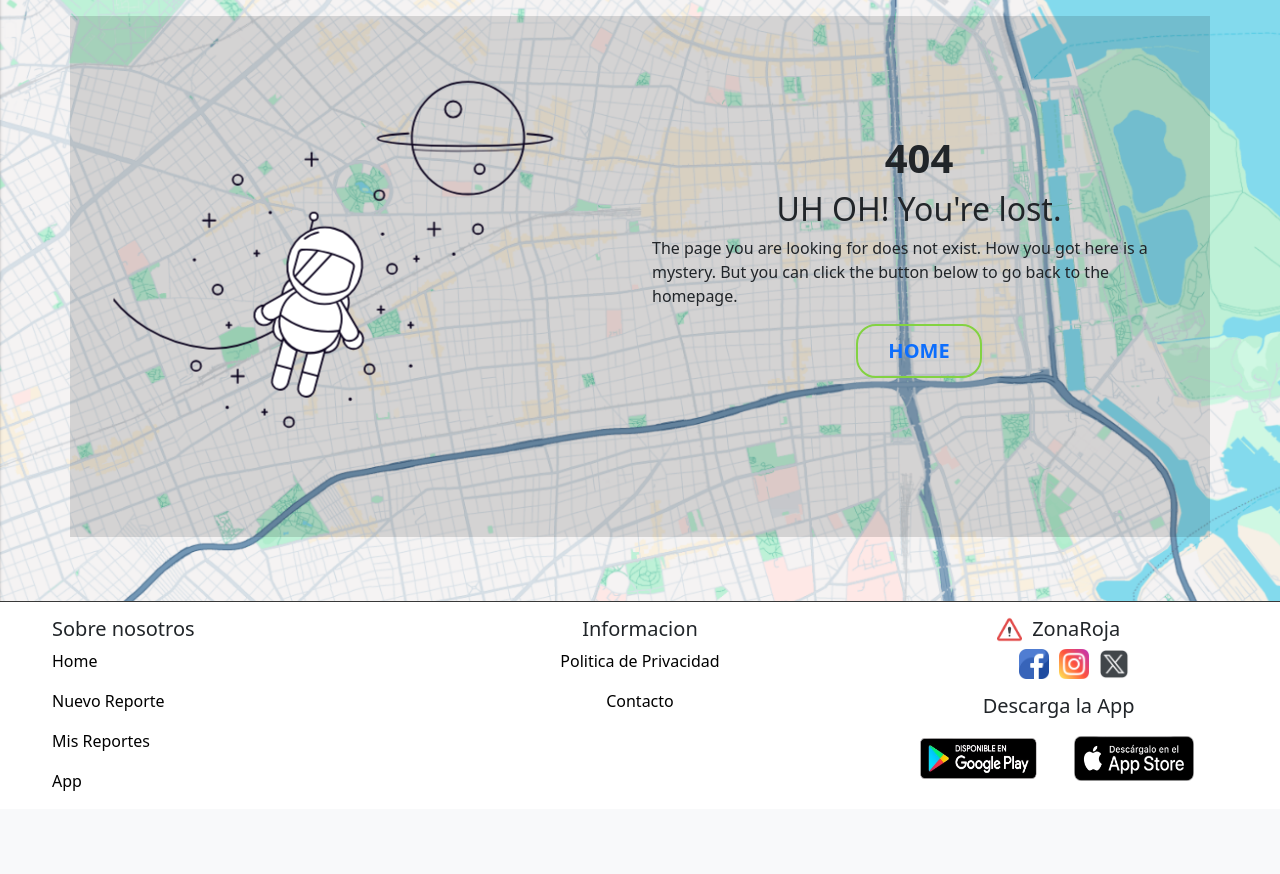
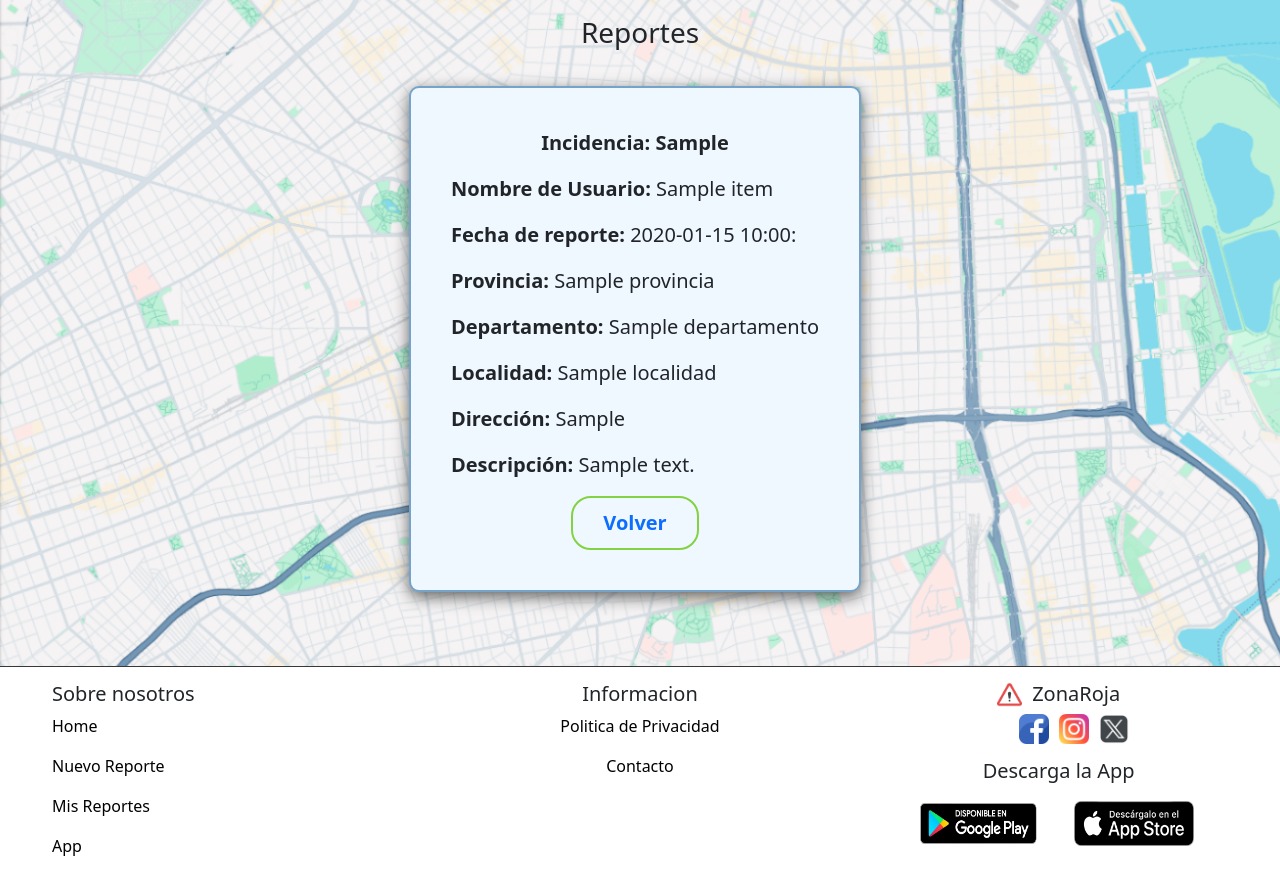
Before and after one commit to leticia-ramirez/nullptr, a Flask app: page /mireportes/1 in a window 1280 px wide. Shown: the part 64-938 px from the top of the page. Before the commit the page ends 855 px from the top, so only its background shows below. Run offline with Flask 3, Linux system fonts and the light colour scheme; a database or web service that is not in the repository returns one stand-in record (values such as "Sample title"); data that the repository does not hold is empty; some libraries are stand-ins or nearby versions.

Commit message:
agrego animaciones en la parte de mis reportes y modifico las animaciones de los errores

```diff
--- a/front/app.py
+++ b/front/app.py
@@ -175,6 +175,18 @@ def mreporte_id(id): #endpoint para mostrar todos los reportes
 
     return render_template("masinformacion.html", datos = datos_reporte)
 
+@app.route("/mireportes/<id>")
+def mreporte_info(id): #endpoint para mostrar todos los reportes
+    try:
+        response = requests.get(API_URL+'reportes/id/'+str(id))
+        response.raise_for_status()
+        datos_reporte = response.json()
+    except requests.exceptions.RequestException as e:
+        print(f"Error fetching data: {e}")
+        datos_reporte = []
+
+    return render_template("reportes-masinfo.html", datos = datos_reporte)
+
 @app.route("/download")
 def download():
     return render_template("/download.html")
--- a/front/static/css/style.css
+++ b/front/static/css/style.css
@@ -124,6 +124,11 @@ section .grids .hijo{
     word-wrap:break-word;
     box-shadow: 0px 5px 16px 0px rgba(50,50,50,0.75);
     cursor: pointer;
+}
+
+section .grids .hijo:hover{
+    filter: drop-shadow(1px 1px 20px rgb(207, 188, 16));
+
 }
 
 section .grids .hijo img{
@@ -302,6 +307,11 @@ section .grids .hijo img{
 
 .section-app #content_jumbotron {
     padding-left: 5%;
+    box-shadow: 0px 5px 16px 0px rgba(50,50,50,0.75);
+}
+
+.img{
+    cursor: pointer;
 }
 
 .sectionFAQ{
@@ -1084,27 +1094,38 @@ legend {
     font-size: 16px;
 }
 
-#img-planet{
+#error-img:hover{
+    animation: gradiente-error 2s infinite;
+}
+
+@keyframes gradiente-error {
+    0% {
+      background: linear-gradient(to right, rgba(255, 0, 0, 0.486), rgb(255, 0, 0));
+    }
+    100% {
+        background: linear-gradient(to left, rgba(255, 0, 0, 0.486), rgb(255, 0, 0));
+    }
+  }
+
+#img-planet:hover{
     animation-name: up-down;
     animation-iteration-count: infinite;
     animation-timing-function: ease;
     animation-direction: normal;
     animation-delay: 0s;
-    animation-duration: 5s;
+    animation-duration: 1.5s;
 }
 
 @keyframes up-down{
     0%{
-        transform: scale(1.2);
-    }
-    50%{
-
-        transform: scale(0.9);
+        transform: rotate(0deg);
     }
 
     100%{
-        transform: scale(1.2);
+        transform: rotate(-360deg);
+
     }
+
 }
 /* Añadido al final de tu style.css */
 .mapa-wrapper {
--- a/front/templates/MisReportes.html
+++ b/front/templates/MisReportes.html
@@ -33,7 +33,7 @@
 </section>
 <script>
     function redireccion(id){
-        const url= "{{url_for('mreporte_id', id = '')}}" + id;
+        const url= "{{url_for('mreporte_info', id = '')}}" + id;
         console.log(url)
         window.location.href=url;
     }
--- a/front/templates/base.html
+++ b/front/templates/base.html
@@ -87,22 +87,22 @@
 
                 <div class="contenedordos">
                     <div>
-                        <img src="{{url_for('static', filename = 'img/facebook.png')}}" alt="icono de facebook" height="30" width="30">
+                        <img src="{{url_for('static', filename = 'img/facebook.png')}}" alt="icono de facebook" height="30" width="30" class="img">
                     </div>
                     <div>
-                        <img src="{{url_for('static', filename = 'img/instagram.png')}}" alt="icono de instagram" height="30" width="30">
+                        <img src="{{url_for('static', filename = 'img/instagram.png')}}" alt="icono de instagram" height="30" width="30" class="img">
                     </div>
                     <div>
-                        <img src="{{url_for('static', filename = 'img/logotipos.png')}}" alt="icono de twitter" height="30" width="30">
+                        <img src="{{url_for('static', filename = 'img/logotipos.png')}}" alt="icono de twitter" height="30" width="30" class="img">
                     </div>
                 </div>
                 <h6>Descarga la App</h6>
                 <div class="contenedortres">
                     <div>
-                        <img src="{{url_for('static', filename = 'img/Banner_GooglePlay.png')}}" alt="icono de facebook" width="130px" height="65px">
+                        <img src="{{url_for('static', filename = 'img/Banner_GooglePlay.png')}}" alt="icono de facebook" width="130px" height="65px" class="img">
                     </div>
                     <div>
-                        <img src="{{url_for('static', filename = 'img/banner-app-store.png')}}" alt="icono de instagram" width="120px" height="45px">
+                        <img src="{{url_for('static', filename = 'img/banner-app-store.png')}}" alt="icono de instagram" width="120px" height="45px" class="img">
                     </div>
                 </div>
             </div>
--- a/front/templates/buscar_zona.html
+++ b/front/templates/buscar_zona.html
@@ -32,7 +32,7 @@
                         {% endfor %}
                         {% else %}
                         <div class="noReportes">
-                            <span>No se encontraron reportes para esta localidad.</span>
+                            <span><b>No se encontraron reportes para esta localidad.</b></span>
                         </div>
                         {% endif %}
                     </div>
--- a/front/templates/download.html
+++ b/front/templates/download.html
@@ -10,8 +10,8 @@
                  <h5 class="fw-normal text-muted mb-3">Realizá resportes y visualizá las zonas rojas de forma rápida y segura desde la aplicación.</h5>
                  <div class="row d-flex justify-content-left">
                     <div class="col-auto pt-1">
-                        <img src="{{url_for('static', filename = 'img/Banner_GooglePlay.png')}}" alt="icono de Google Play" width="130px" height="65px">
-                        <img src="{{url_for('static', filename = 'img/banner-app-store.png')}}" alt="icono de App Store" width="120px" height="44px">
+                        <img src="{{url_for('static', filename = 'img/Banner_GooglePlay.png')}}" alt="icono de Google Play" width="130px" height="65px" class="img">
+                        <img src="{{url_for('static', filename = 'img/banner-app-store.png')}}" alt="icono de App Store" width="120px" height="44px" class="img">
                     </div>
                  </div>
             </div>
--- a/front/templates/error.html
+++ b/front/templates/error.html
@@ -276,17 +276,4 @@
       </div>
     </div>
   </main>
-  <script>
-    const error=document.getElementById('error-img');
-    function changeColor(event) {
-      if (event.type === 'mouseover') {
-        error.style.backgroundColor = 'red'; // Color amarillo
-      } else if (event.type === 'mouseout') {
-        error.style.backgroundColor = ''; // Color blanco
-      }
-    }
-
-    error.addEventListener('mouseover', changeColor);
-    error.addEventListener('mouseout', changeColor);
-  </script>
 {% endblock %}
--- a/front/templates/home.html
+++ b/front/templates/home.html
@@ -35,9 +35,9 @@
                 <div class="row d-flex justify-content-left">
                     <div class="col-auto pt-1">
                         <img src="{{url_for('static', filename = 'img/Banner_GooglePlay.png')}}" alt="icono de Google Play" width="130px"
-                            height="65px">
+                            height="65px" class="img">
                         <img src="{{url_for('static', filename = 'img/banner-app-store.png')}}" alt="icono de App Store" width="120px"
-                            height="44px">
+                            height="44px" class="img">
                     </div>
                 </div>
             </div>
--- /dev/null
+++ b/front/templates/reportes-masinfo.html
@@ -0,0 +1,28 @@
+{% extends "base.html" %}
+{% block tab %}Mas informacion{% endblock %}
+{% block body %}
+        <section class="ReportesNovedades info">
+            <div>
+                <h3 class="text-center">Reportes</h3>
+                <div id="tarjetas-horizontales">
+                {% for reporte in datos %}
+                    <div class="tarjetas targeta-info">
+                        <p class="fw-bold text-center">Incidencia: {{reporte.tipo_reporte}}</p>
+                        <p><b>Nombre de Usuario:</b> {{reporte.nombre_usuario}}</p>
+                        <p><b>Fecha de reporte:</b> {{reporte.fecha_reporte[0:17]}}</p>
+                        <p><b>Provincia:</b> {{reporte.provincia}}</p>
+                        <p><b>Departamento:</b> {{reporte.departamento}}</p>
+                        <p><b>Localidad:</b> {{reporte.localidad}}</p>
+                        <p><b>Dirección:</b> {{reporte.direccion_reporte}}</p>
+                        <p><b>Descripción:</b> {{reporte.descripcion}}</p>
+                        <div id="outer">
+                            <div class="fw-bold button_slide slide_right">
+                              <a href="{{url_for('mreporte')}}">Volver</a>
+                            </div>
+                        </div>
+                    </div>
+                {% endfor %}
+                </div>
+            </div>
+        </section>
+{% endblock %}
```
Also changed, not shown: front/templates/error400.html (+0 -13 lines), front/templates/error500.html (+0 -13 lines).
